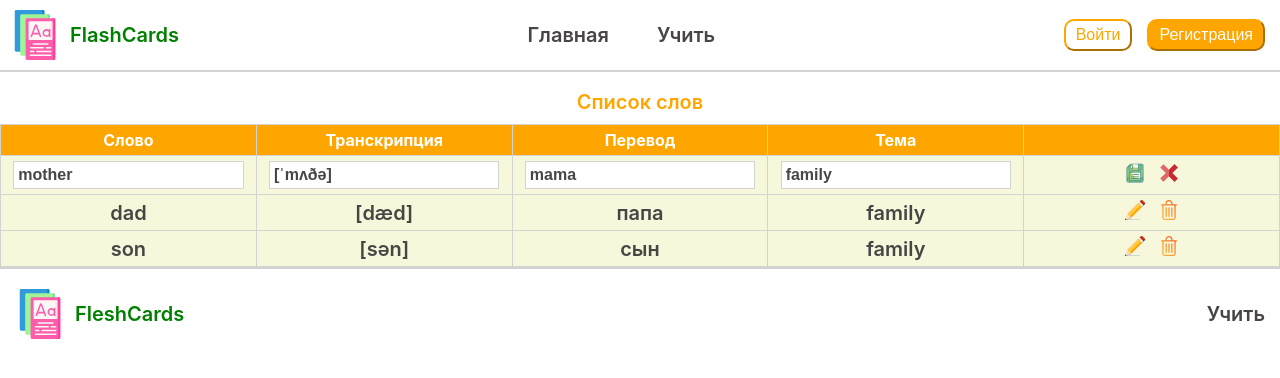
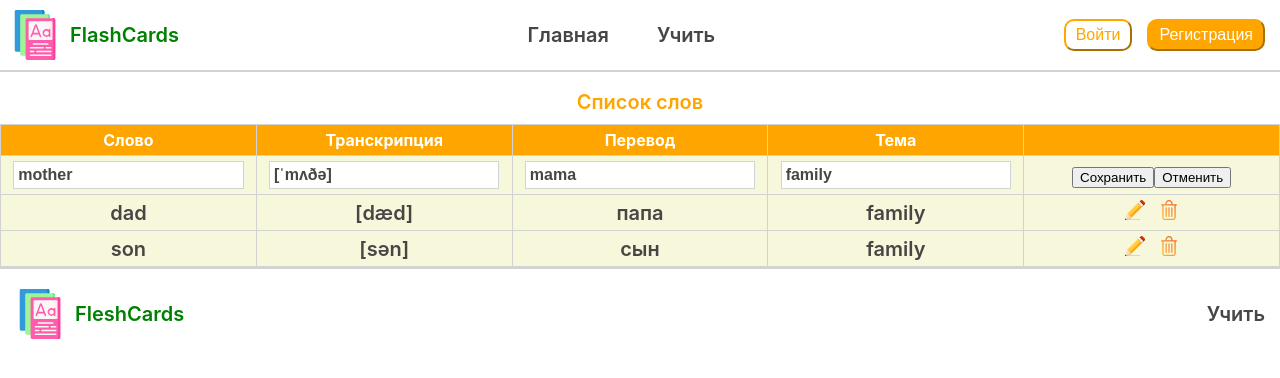
Before and after one commit to IrinaParamonova7980/Flashcards, a React (Create React App) app: page / in a window 1280 px wide. Both pictures are taken after a click on the picture 1134 px from the left and 171 px from the top of the page. Shown: the top 378 px of the page. Built offline with nearby package versions, Linux system fonts and the light colour scheme.

Commit message:
TableRow проверка на пустоу

```diff
--- a/src/components/tableRow/TableRow.jsx
+++ b/src/components/tableRow/TableRow.jsx
@@ -1,6 +1,6 @@
 import styles from "./tableRow.module.scss";
-import saveIcon from "../assets/save.svg";
-import cancelIcon from "../assets/cancel.svg";
+//import saveIcon from "../assets/save.svg";
+//import cancelIcon from "../assets/cancel.svg";
 import editIcon from "../assets/edit.svg";
 import deleteIcon from "../assets/delete.svg";
 import { useState } from "react";
@@ -14,21 +14,27 @@ export default function TableRow(props) {
     russian: props.russian || "",
     tags: props.tags || "",
   });
+  const [isDisabled, setDisabled] = useState(false);
 
   const handleChange = (e) => {
-    const { value, name } = e.target;
-    setValueUser({ ...valueUser, [name]: value });
+    setValueUser({ ...valueUser, [e.target.name]: e.target.value });
+    if (e.target.value.length === 0) {
+      setDisabled(true);
+    } else {
+      setDisabled(false);
+    }
   };
 
   const handleSave = (e) => {
     e.preventDefault();
-    if (
-      valueUser.english.length &&
-      valueUser.transcription.length &&
-      valueUser.russian.length &&
-      valueUser.tags.length === 0
-    ) {
-      console.log("Поле не заполнено");
+    if (valueUser.english.length < 3) {
+      console.log("Ошибка в поле 'Слово'");
+    } else if (valueUser.transcription.length < 3) {
+      console.log("Ошибка в поле 'Транскрипция'");
+    } else if (valueUser.russian.length < 3) {
+      console.log("Ошибка в поле 'Перевод'");
+    } else if (valueUser.tags.length < 3) {
+      console.log("Ошибка в поле 'Тема'");
     }
   };
 
@@ -42,7 +48,7 @@ export default function TableRow(props) {
             <input
               type="text"
               name="english"
-              className={styles.input}
+              className={isDisabled ? styles.input_empty : styles.input}
               value={valueUser.english}
               onChange={handleChange}
             ></input>
@@ -55,7 +61,7 @@ export default function TableRow(props) {
             <input
               type="text"
               name="transcription"
-              className={styles.input}
+              className={isDisabled ? styles.input_empty : styles.input}
               value={valueUser.transcription}
               onChange={handleChange}
             ></input>
@@ -68,7 +74,7 @@ export default function TableRow(props) {
             <input
               type="text"
               name="russian"
-              className={styles.input}
+              className={isDisabled ? styles.input_empty : styles.input}
               value={valueUser.russian}
               onChange={handleChange}
             ></input>
@@ -81,7 +87,7 @@ export default function TableRow(props) {
             <input
               type="text"
               name="tags"
-              className={styles.input}
+              className={isDisabled ? styles.input_empty : styles.input}
               value={valueUser.tags}
               onChange={handleChange}
             ></input>
@@ -105,13 +111,30 @@ export default function TableRow(props) {
           </td>
         ) : (
           <td className={styles.button_block}>
-            <img
+            <button
+              alt={"Сохранить"}
+              onClick={handleSave}
+              disabled={isDisabled}
+            >
+              Сохранить
+            </button>
+            {/* <img
               src={saveIcon}
               alt={"Сохранить"}
               className={styles.image}
               onClick={handleSave}
-            ></img>
-            <img
+              disabled={isDisabled}
+            ></img> */}
+            <button
+              alt={"Отменить"}
+              onClick={() => {
+                setUserData(props);
+                editWord(true);
+              }}
+            >
+              Отменить
+            </button>
+            {/* <img
               src={cancelIcon}
               alt={"Отменить"}
               className={styles.image}
@@ -119,7 +142,7 @@ export default function TableRow(props) {
                 setUserData(props);
                 editWord(true);
               }}
-            ></img>
+            ></img> */}
           </td>
         )}
       </tr>
--- a/src/components/tableRow/tableRow.module.scss
+++ b/src/components/tableRow/tableRow.module.scss
@@ -53,10 +53,10 @@ td {
   background-color: $colorBasic_transparent;
 }
 
-.input {
+.input,
+.input_empty {
   width: 90%;
   padding: 2px;
-  border: 1px solid $colorSecond;
   font-size: $fontSmall;
   outline: none;
 
@@ -67,6 +67,14 @@ td {
   @media (min-width: 768px) {
     padding: 4px;
   }
+}
+
+.input {
+  border: 1px solid $colorSecond;
+}
+
+.input_empty {
+  border: 1px solid red;
 }
 
 .button_save,
@@ -91,6 +99,6 @@ td {
   border-color: $colorThird;
 }
 
-.error{
+.error {
   color: red;
 }
```
